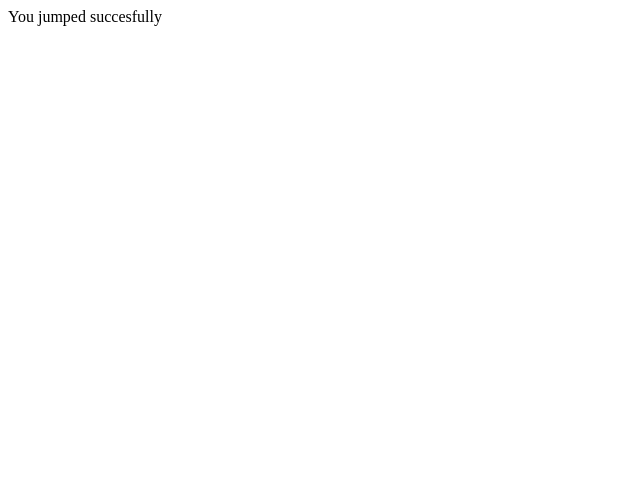
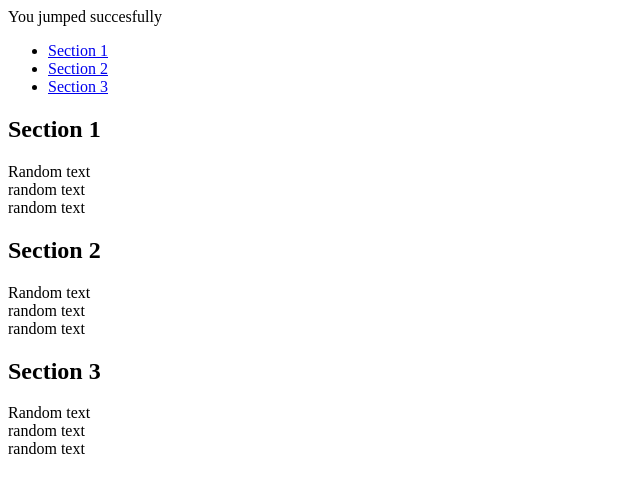
Before and after one commit to AwsSafarini/Lec1Rep, a plain HTML site: page Page2.html in a window 1280 px wide. Shown: the whole page, without its empty margins (0-640 px from the left). Drawn offline with Linux system fonts and the light colour scheme.

Commit message:
Edited page2

```diff
--- a/Page2.html
+++ b/Page2.html
@@ -6,5 +6,30 @@
 </head>
 <body>
     You jumped succesfully
+    <ul>
+        <li><a href="#section1">Section 1</a></li>
+        <li><a href="#section2">Section 2</a></li>
+        <li><a href="#section3">Section 3</a></li>
+    </ul>
+    <h2 id="section1">Section 1</h2>
+    <p>
+        Random text<br />
+        random text<br />
+        random text<br />
+    </p>
+
+    <h2 id="section2">Section 2</h2>
+    <p>
+        Random text <br />
+        random text <br />
+        random text <br />
+    </p>
+    <h2 id="section3">Section 3</h2>
+    <p>
+        Random text<br />
+        random text<br />
+        random text<br />
+    </p>
+
 </body>
 </html>
```
